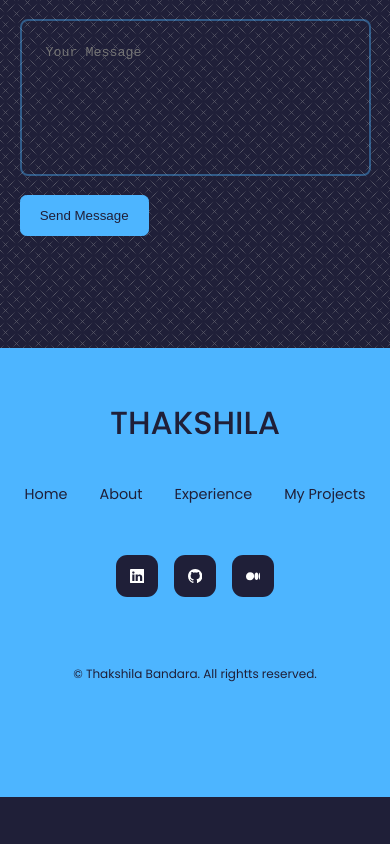
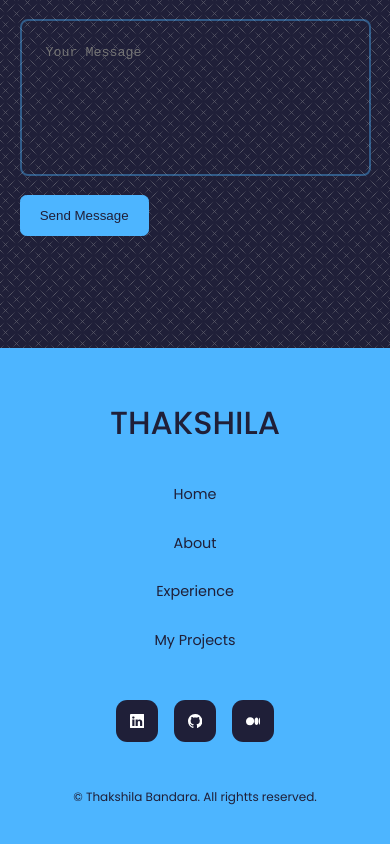
Before and after one commit to Thakshila-Bandara/my-portfolio, a React (Create React App) app: page / in a window 390 px wide. Shown: the part 5272-6116 px from the top of the page. Before the commit the page ends 6069 px from the top, so only its background shows below. Built offline with nearby package versions, Linux system fonts and the light colour scheme.

Commit message:
feat: add media queries for footer.

```diff
--- a/src/components/footer/footer.css
+++ b/src/components/footer/footer.css
@@ -60,3 +60,19 @@ footer a{
     margin-bottom: 4rem;
     color: var(--color-bg);
 }
+
+/* Media queries for small devices(Mobiles) */
+
+@media screen and (max-width: 600px) {
+
+    .permalinks{
+
+        flex-direction: column;
+        gap: 1.5rem;
+    }
+
+    .footer__socials{
+
+        margin-bottom: 2.6rem;
+    }
+}
```
